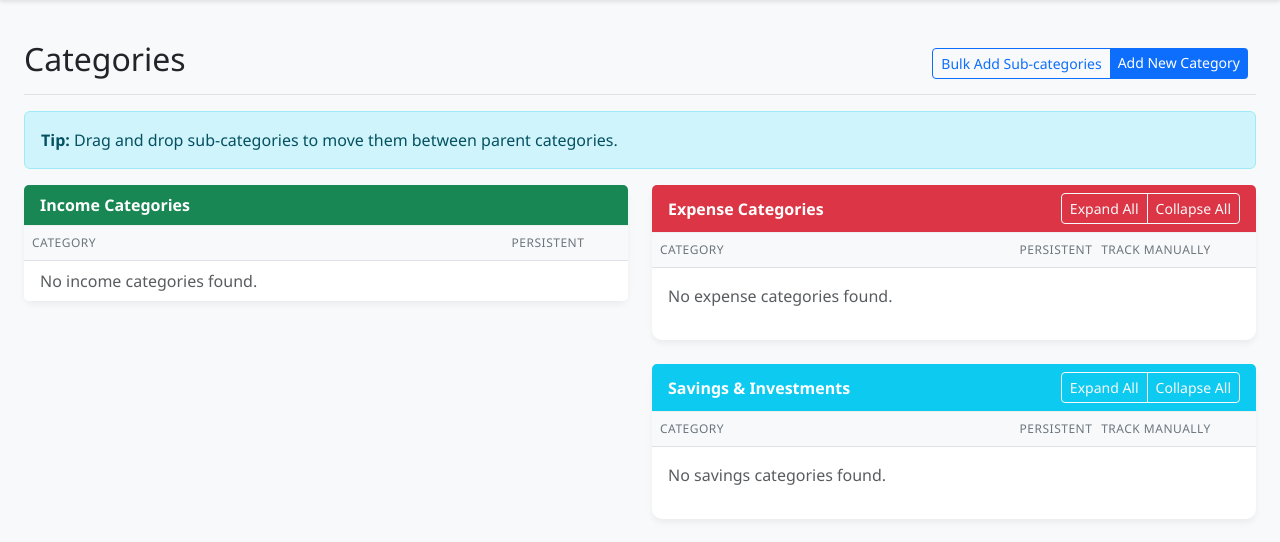
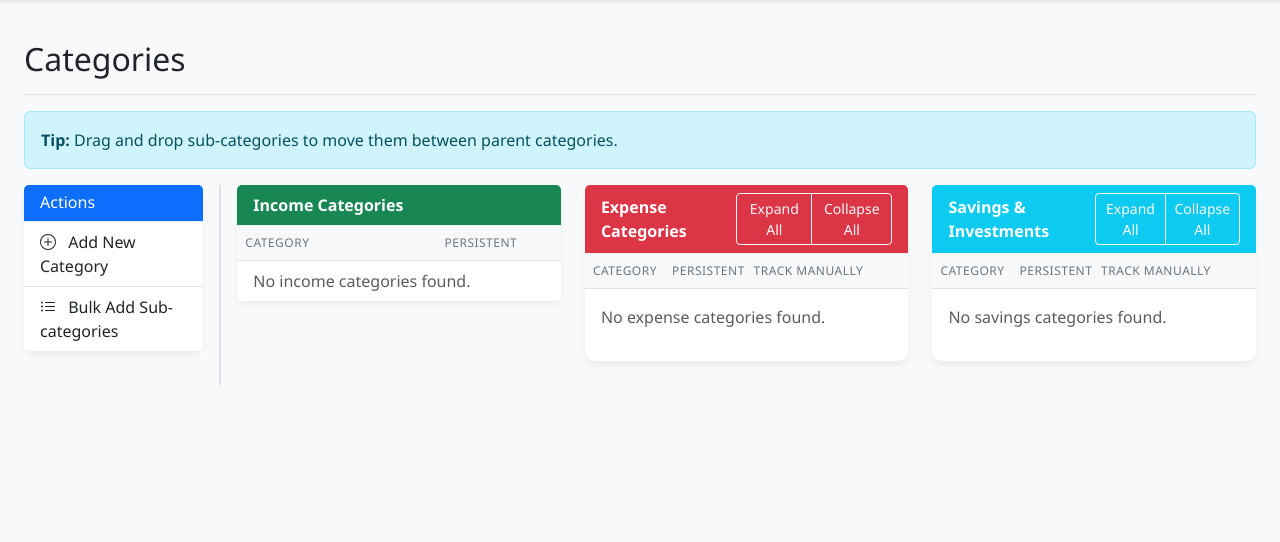
Before and after one commit to Gertdj/budget-app, a Django app: page /categories/ in a window 1280 px wide. Shown: the part 56-598 px from the top of the page. Run offline with Django 5.2, Linux system fonts and the light colour scheme; a user stored in the database is signed in; data comes from the database, SQL or seed files in the repository; data that the repository does not hold is empty; some libraries are stand-ins or nearby versions.

Commit message:
Add household name management and categories page redesign
- Redesign categories page with vertical left sidebar menu
- Add Reset Budget functionality to restore default categories
- Add household name field to registration form
- Display household name on dashboard instead of 'Budget Plan'
- Add edit household name feature with pencil icon above name
- Remove message history from edit household page

```diff
--- a/finance/templates/finance/category_list.html
+++ b/finance/templates/finance/category_list.html
@@ -3,15 +3,6 @@
 {% block content %}
 <div class="d-flex justify-content-between flex-wrap flex-md-nowrap align-items-center pt-3 pb-2 mb-3 border-bottom">
     <h1 class="h2">Categories</h1>
-    <div class="btn-toolbar mb-2 mb-md-0">
-        <div class="btn-group me-2 flex-wrap">
-            <a href="{% url 'bulk_add_categories' %}" class="btn btn-sm btn-outline-primary mb-2 mb-md-0">Bulk Add Sub-categories</a>
-            <a href="{% url 'add_category' %}" class="btn btn-sm btn-primary mb-2 mb-md-0">Add New Category</a>
-            {% if income_categories or expense_categories or savings_categories %}
-            <a href="{% url 'clear_all_categories' %}" class="btn btn-sm btn-outline-danger mb-2 mb-md-0">Clear All Categories</a>
-            {% endif %}
-        </div>
-    </div>
 </div>
 
 <div class="alert alert-info" role="alert">
@@ -52,6 +43,30 @@
         font-weight: bold;
     }
 
+    /* Sidebar styling */
+    .list-group-item-action {
+        border-left: 3px solid transparent;
+        transition: all 0.2s;
+    }
+
+    .list-group-item-action:hover {
+        background-color: #f8f9fa;
+        border-left-color: #0d6efd;
+    }
+
+    .list-group-item-action svg {
+        vertical-align: -0.125em;
+    }
+
+    /* Clear separation between sidebar and content */
+    [style*="border-right"] {
+        padding-right: 1rem !important;
+    }
+
+    .ps-md-3 {
+        padding-left: 1rem !important;
+    }
+
     /* Mobile optimizations */
     @media (max-width: 768px) {
         .col-check {
@@ -68,9 +83,18 @@
             font-size: 0.9rem;
         }
 
-        /* Better spacing for buttons */
-        .btn-group {
-            flex-wrap: wrap;
+        /* Sidebar becomes horizontal on mobile - remove border */
+        .col-md-3[style*="border-right"] {
+            border-right: none !important;
+            border-bottom: 2px solid #dee2e6;
+            padding-right: 0 !important;
+            padding-bottom: 1rem;
+            margin-bottom: 1rem;
+        }
+
+        .ps-md-3 {
+            padding-left: 0 !important;
+            padding-top: 1rem;
         }
 
         /* Hide some columns on very small screens */
@@ -83,7 +107,51 @@
 </style>
 
 <div class="row">
-    <div class="col-12 col-md-6 mb-4 mb-md-0">
+    <!-- Left Sidebar Menu -->
+    <div class="col-12 col-md-3 col-lg-2 mb-4 mb-md-0 pe-md-3" style="border-right: 2px solid #dee2e6;">
+        <div class="card">
+            <div class="card-header bg-primary text-white">
+                <h6 class="mb-0">Actions</h6>
+            </div>
+            <div class="list-group list-group-flush">
+                <a href="{% url 'add_category' %}" class="list-group-item list-group-item-action">
+                    <svg xmlns="http://www.w3.org/2000/svg" width="16" height="16" fill="currentColor" class="bi bi-plus-circle me-2" viewBox="0 0 16 16">
+                        <path d="M8 15A7 7 0 1 1 8 1a7 7 0 0 1 0 14zm0 1A8 8 0 1 0 8 0a8 8 0 0 0 0 16z"/>
+                        <path d="M8 4a.5.5 0 0 1 .5.5v3h3a.5.5 0 0 1 0 1h-3v3a.5.5 0 0 1-1 0v-3h-3a.5.5 0 0 1 0-1h3v-3A.5.5 0 0 1 8 4z"/>
+                    </svg>
+                    Add New Category
+                </a>
+                <a href="{% url 'bulk_add_categories' %}" class="list-group-item list-group-item-action">
+                    <svg xmlns="http://www.w3.org/2000/svg" width="16" height="16" fill="currentColor" class="bi bi-list-ul me-2" viewBox="0 0 16 16">
+                        <path fill-rule="evenodd" d="M5 11.5a.5.5 0 0 1 .5-.5h9a.5.5 0 0 1 0 1h-9a.5.5 0 0 1-.5-.5zm0-4a.5.5 0 0 1 .5-.5h9a.5.5 0 0 1 0 1h-9a.5.5 0 0 1-.5-.5zm0-4a.5.5 0 0 1 .5-.5h9a.5.5 0 0 1 0 1h-9a.5.5 0 0 1-.5-.5zm-3 1a1 1 0 1 0 0-2 1 1 0 0 0 0 2zm0 4a1 1 0 1 0 0-2 1 1 0 0 0 0 2zm0 4a1 1 0 1 0 0-2 1 1 0 0 0 0 2z"/>
+                    </svg>
+                    Bulk Add Sub-categories
+                </a>
+                {% if income_categories or expense_categories or savings_categories %}
+                <a href="{% url 'reset_budget' %}" class="list-group-item list-group-item-action list-group-item-warning">
+                    <svg xmlns="http://www.w3.org/2000/svg" width="16" height="16" fill="currentColor" class="bi bi-arrow-clockwise me-2" viewBox="0 0 16 16">
+                        <path fill-rule="evenodd" d="M8 3a5 5 0 1 0 4.546 2.914.5.5 0 0 1 .908-.417A6 6 0 1 1 8 2v1z"/>
+                        <path d="M8 4.466V.534a.25.25 0 0 1 .41-.192l2.36 1.966c.12.1.12.284 0 .384L8.41 4.658A.25.25 0 0 1 8 4.466z"/>
+                    </svg>
+                    Reset Budget
+                </a>
+                <a href="{% url 'clear_all_categories' %}" class="list-group-item list-group-item-action list-group-item-danger">
+                    <svg xmlns="http://www.w3.org/2000/svg" width="16" height="16" fill="currentColor" class="bi bi-trash me-2" viewBox="0 0 16 16">
+                        <path d="M5.5 5.5A.5.5 0 0 1 6 6v6a.5.5 0 0 1-1 0V6a.5.5 0 0 1 .5-.5zm2.5 0a.5.5 0 0 1 .5.5v6a.5.5 0 0 1-1 0V6a.5.5 0 0 1 .5-.5zm3 .5a.5.5 0 0 0-1 0v6a.5.5 0 0 0 1 0V6z"/>
+                        <path fill-rule="evenodd" d="M14.5 3a1 1 0 0 1-1 1H13v9a2 2 0 0 1-2 2H5a2 2 0 0 1-2-2V4h-.5a1 1 0 0 1-1-1V2a1 1 0 0 1 1-1H6a1 1 0 0 1 1-1h2a1 1 0 0 1 1 1h3.5a1 1 0 0 1 1 1v1zM4.118 4 4 4.059V13a1 1 0 0 0 1 1h6a1 1 0 0 0 1-1V4.059L11.882 4H4.118zM2.5 3V2h11v1h-11z"/>
+                    </svg>
+                    Clear All Categories
+                </a>
+                {% endif %}
+            </div>
+        </div>
+    </div>
+
+    <!-- Main Content Area (Three Columns) -->
+    <div class="col-12 col-md-9 col-lg-10 ps-md-3">
+        <div class="row">
+            <!-- Income Categories -->
+            <div class="col-12 col-lg-4 mb-4 mb-lg-0">
         <div class="card mb-4">
             <div class="card-header bg-success text-white">
                 Income Categories
@@ -170,7 +238,8 @@
             </ul>
         </div>
             </div>
-    <div class="col-12 col-md-6 mb-4 mb-md-0">
+            <!-- Expense Categories -->
+            <div class="col-12 col-lg-4 mb-4 mb-lg-0">
                 <div class="card mb-4">
                     <div class="card-header bg-danger text-white d-flex justify-content-between align-items-center">
                         <span>Expense Categories</span>
@@ -271,8 +340,9 @@
                 {% endfor %}
             </div>
         </div>
-
+            </div>
             <!-- Savings Categories -->
+            <div class="col-12 col-lg-4 mb-4 mb-lg-0">
                 <div class="card mb-4">
                     <div class="card-header bg-info text-white d-flex justify-content-between align-items-center">
                         <span>Savings & Investments</span>
@@ -371,6 +441,8 @@
                         {% empty %}
                         <p class="text-muted p-3">No savings categories found.</p>
                         {% endfor %}
+                    </div>
+                </div>
             </div>
         </div>
     </div>
--- a/finance/templates/finance/register.html
+++ b/finance/templates/finance/register.html
@@ -57,6 +57,12 @@
                     </div>
 
                     <div class="mb-3">
+                        <label for="household_name" class="form-label">Household Name</label>
+                        <input type="text" class="form-control" id="household_name" name="household_name" placeholder="e.g., Smith Family, My Budget" required>
+                        <small class="form-text text-muted">This name will appear on your dashboard and reports.</small>
+                    </div>
+
+                    <div class="mb-3">
                         <div class="form-check">
                             <input class="form-check-input" type="checkbox" name="apply_template" id="apply_template" value="true" checked>
                             <label class="form-check-label" for="apply_template">
--- a/finance/urls.py
+++ b/finance/urls.py
@@ -14,7 +14,9 @@ urlpatterns = [
     path('categories/edit/<int:category_id>/', views.edit_category, name='edit_category'),
     path('categories/delete/<int:category_id>/', views.delete_category, name='delete_category'),
     path('categories/clear-all/', views.clear_all_categories, name='clear_all_categories'),
+    path('categories/reset-budget/', views.reset_budget, name='reset_budget'),
     path('categories/move/', views.move_category, name='move_category'),
+    path('household/edit/', views.edit_household, name='edit_household'),
     path('add-category/', views.add_category, name='add_category'),
     path('budget/yearly/', views.yearly_budget_view, name='yearly_budget'),
     path('budget/yearly/<int:year>/', views.yearly_budget_view, name='yearly_budget_year'),
--- a/finance/views.py
+++ b/finance/views.py
@@ -164,6 +164,7 @@ def dashboard(request):
 
     context = {
         'active_date': active_date,
+        'household': household,
         'income_budgets': income_summary,
         'expense_budgets': expense_summary,
         'savings_budgets': savings_summary,
@@ -346,6 +347,66 @@ def clear_all_categories(request):
         'budget_count': budget_count,
     }
     return render(request, 'finance/clear_all_categories_confirm.html', context)
+
+@login_required
+def edit_household(request):
+    """Edit household name"""
+    household = get_user_household(request.user)
+    if not household:
+        return redirect('register')
+
+    # Check if user is a member of this household
+    if request.user not in household.members.all():
+        messages.error(request, 'You do not have permission to edit this household.')
+        return redirect('dashboard')
+
+    error_message = None
+
+    if request.method == 'POST':
+        new_name = request.POST.get('name', '').strip()
+        if not new_name:
+            error_message = 'Household name cannot be empty.'
+        else:
+            household.name = new_name
+            household.save()
+            messages.success(request, f'Household name updated to "{household.name}".')
+            return redirect('dashboard')
+
+    return render(request, 'finance/edit_household.html', {'household': household, 'error_message': error_message})
+
+@login_required
+def reset_budget(request):
+    """Reset budget to default installation - delete all categories/budgets and reinstall default template"""
+    household = get_user_household(request.user)
+    if not household:
+        return redirect('register')
+
+    if request.method == 'POST':
+        # Get counts before deletion for message
+        category_count = Category.objects.filter(household=household).count()
+        budget_count = Budget.objects.filter(category__household=household).count()
+
+        # Delete all categories (this will cascade delete budgets and notes)
+        Category.objects.filter(household=household).delete()
+
+        # Reinstall default template
+        try:
+            categories_created = create_base_starter_template(household)
+            messages.success(request, f'Budget reset complete! Deleted {category_count} categories and {budget_count} budget entries. Installed {categories_created} default categories.')
+        except Exception as e:
+            messages.error(request, f'Budget reset partially completed, but there was an error installing default categories: {str(e)}')
+
+        return redirect('category_list')
+
+    # GET request - show confirmation
+    category_count = Category.objects.filter(household=household).count()
+    budget_count = Budget.objects.filter(category__household=household).count()
+
+    context = {
+        'category_count': category_count,
+        'budget_count': budget_count,
+    }
+    return render(request, 'finance/reset_budget_confirm.html', context)
 
 @login_required
 @require_POST
@@ -703,11 +764,17 @@ def register_view(request):
     if request.method == 'POST':
         form = UserCreationForm(request.POST)
         apply_template = request.POST.get('apply_template', 'false') == 'true'
+        household_name = request.POST.get('household_name', '').strip()
 
         if form.is_valid():
+            # Validate household name
+            if not household_name:
+                messages.error(request, 'Please enter a household name.')
+                return render(request, 'finance/register.html', {'form': form})
+
             user = form.save()
-            # Create a default household for the new user
-            household = Household.objects.create(name=f"{user.username}'s Household")
+            # Create household with user-provided name
+            household = Household.objects.create(name=household_name)
             household.members.add(user)
 
             # Apply template immediately if user chose to, otherwise leave blank
```
Also changed, not shown: finance/templates/finance/dashboard.html (+10 -1 lines), finance/templates/finance/edit_household.html (added, +35 -0 lines), finance/templates/finance/reset_budget_confirm.html (added, +42 -0 lines). Lines whose indentation alone changed are shown as unchanged.
